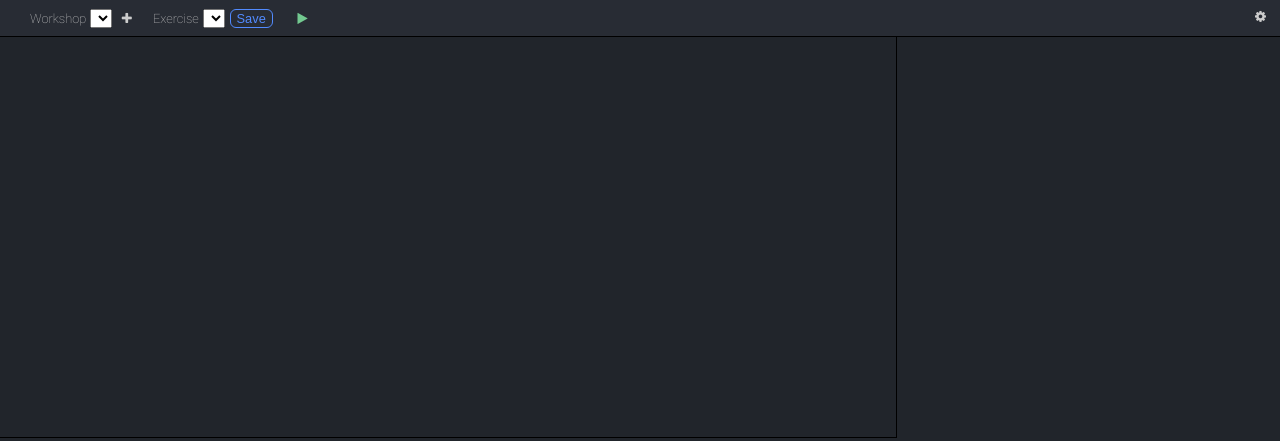
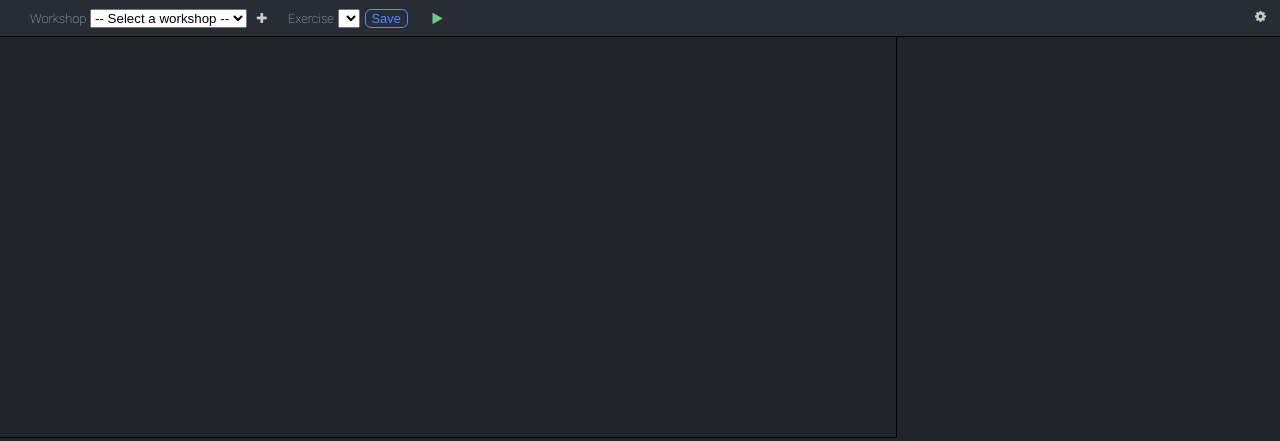
Before and after one commit to vrunoa/tailer.app, an Electron app: page src/index.html at #/editor in a window 1280 px wide. Drawn offline with nearby package versions, Linux system fonts and the light colour scheme; some packages are replaced by stand-ins of ours; no server answers.

Commit message:
fill workshop list

```diff
--- a/src/js/controllers.js
+++ b/src/js/controllers.js
@@ -1,4 +1,8 @@
 var controllers = angular.module('tailerControllers', [])
 controllers.controller('EditorController', ['$scope', function ($scope) {
   $scope.list = w.getWorkshops()
+  $scope.selected_workshop = false
+  $scope.selectWorkshop = (name) => {
+    console.log($scope.selected_workshop)
+  }
 }])
--- a/src/views/editor.html
+++ b/src/views/editor.html
@@ -3,8 +3,9 @@
       <button id="settings-button" title="Settings"><i class="fa fa-gear"></i></button>
       <div id="workshops_list">
         <label>Workshop</label>
-        <select id="workshops_select" ng-model="list">
-          <option ng-repeat="w in list track by $index">{{w.title}}</option>
+        <select id="workshops_select" ng-model="selected_workshop" ng-change="selectWorkshop()">
+          <option ng-value="false" selected>-- Select a workshop --</option>
+          <option ng-repeat="w in list" ng-value="w.name">{{w.title}}</option>
         </select>
         <button title="More workshops"><i class="fa fa-plus"></i></button>
       </div>
```
